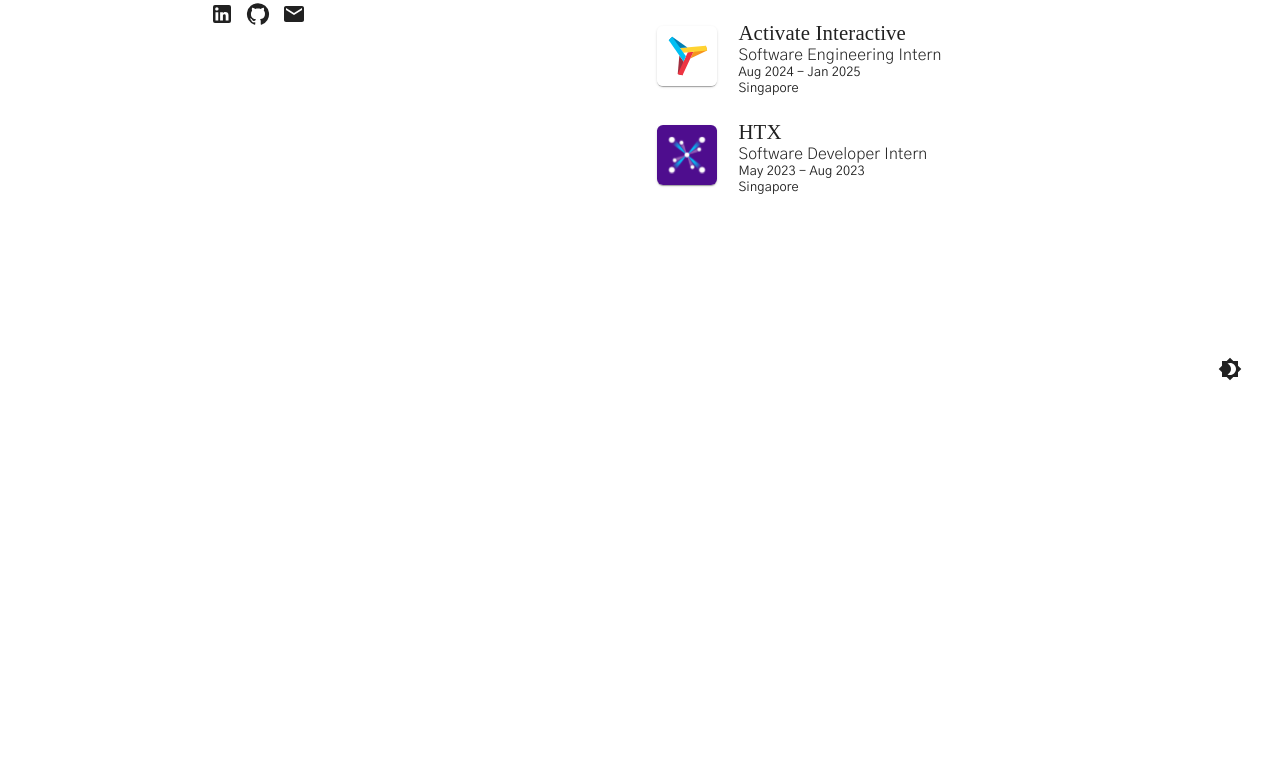
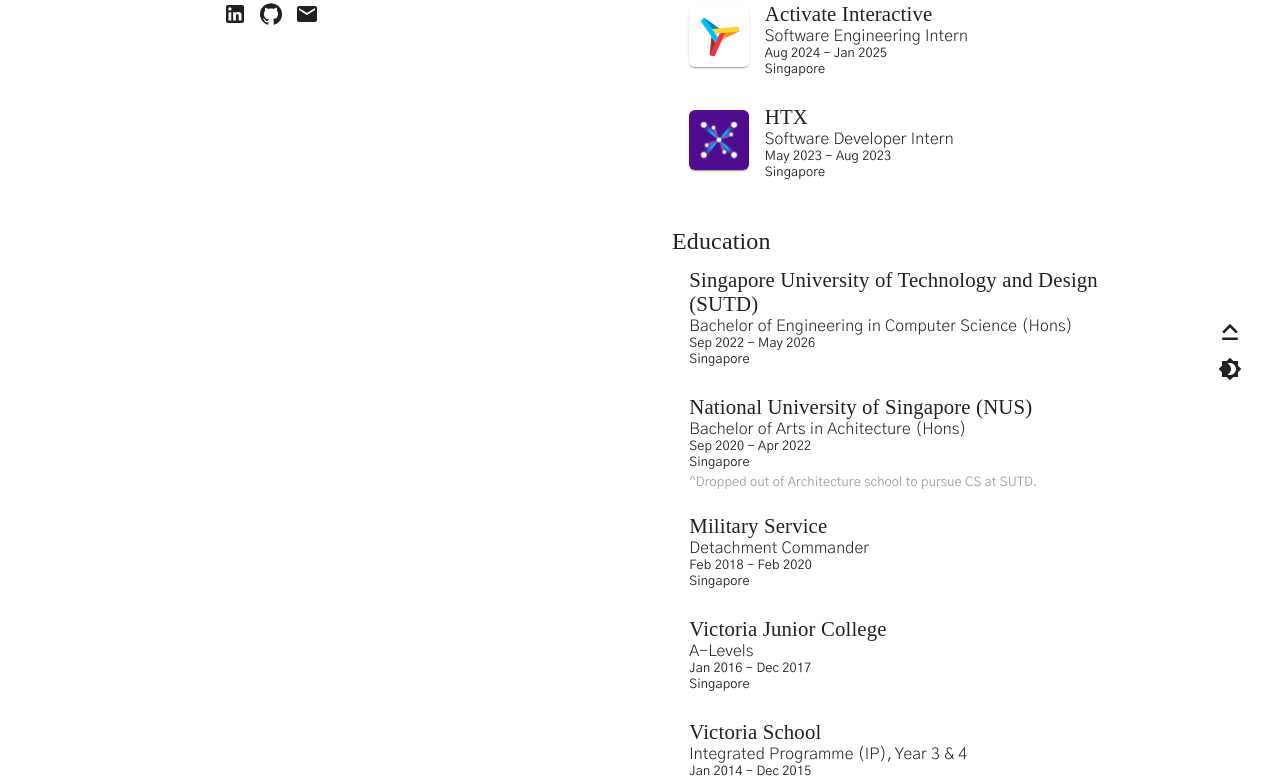
Before and after one commit to ElliotMonde/eliph, a React (Vite) app: page / in a window 1280 px wide. Shown: the part 379-1157 px from the top of the page. Before the commit the page ends 800 px from the top, so only its background shows below. Built offline with nearby package versions, Linux system fonts and the light colour scheme; a web font is replaced by a local one.

Commit message:
added scroll to top button and education section.

```diff
--- a/src/App.tsx
+++ b/src/App.tsx
@@ -7,6 +7,8 @@
 import { ThemeProvider, createTheme } from "@mui/material/styles"
 import CssBaseline from "@mui/material/CssBaseline"
 import { DarkModeContext } from "./provider/DarkProvider"
+import EducationSection from "./sections/Education"
+import ToTopButton from "./components/ToTopButton"
 
 export default function App() {
     const { isDark } = useContext(DarkModeContext);
@@ -31,13 +33,19 @@
             <CssBaseline />
             <div className="flex flex-wrap justify-center w-full h-screen">
                 <TitleCard />
+                <div className="flex flex-1 flex-col min-container">
                 <WorkExp />
-                <div className="absolute z-0 bottom-[10%]">
+                    <EducationSection />
+                </div>
+                {/* Floating components */}
+                <div className="fixed z-0 bottom-[10%]">
                     <Alert />
                 </div>
-                <div className="absolute z-0 bottom-[5%] right-[3%]">
+                <div className="flex flex-col fixed z-0 bottom-[5%] right-[3%] gap-3">
+                    <ToTopButton/>
                     <DarkModeButton />
                 </div>
+                {/*  */}
             </div>
         </ThemeProvider>
     )
--- a/src/components/Alert.tsx
+++ b/src/components/Alert.tsx
@@ -33,7 +33,7 @@
     const IconComponent = alertDetails.icon;
 
     const alertStyle: React.CSSProperties = {
-        transition: "opacity 0.5s ease-in-out",
+        transition: "opacity 0.8s ease-in-out",
         opacity: visible ? 1 : 0,
         padding: 1,
         borderRadius: 2,
--- a/src/components/JobCard.tsx
+++ b/src/components/JobCard.tsx
@@ -33,20 +33,23 @@
         overflow: "hidden",
         alignSelf: "top",
         marginTop: "1%",
+        marginRight: "1%",
     }
     return (
         <Card elevation={isHover ? 1 : 0 } style={cardStyle} onMouseEnter={() => { setIsHover(true) }} onMouseLeave={() => { setIsHover(false)}}>
-            <Card style={logoStyle}>
-                <img className="aspect-1/1 object-cover w-full h-full drop-shadow-sm" src={logo} />
-            </Card>
-            <div className='flex flex-col ml-[2%] mr-[2%] w-[80%]'>
+            {logo && <Card style={logoStyle}>
+                <img className="aspect-square object-cover w-full h-full drop-shadow-sm" src={logo} />
+            </Card>}
+            <div className='flex flex-col w-[80%]'>
                 <TextType text={company} theme='h3' />
                 <TextType text={role} theme="caption" />
                 <TextType text={`${month[startDate.month]} ${startDate.year} - ${typeof endDate == "string" ? endDate : `${month[endDate.month]} ${endDate.year}`}`} theme="date" />
                 <TextType text={location} theme="date" />
+                {description && <div className='text-zinc-400 leading-0.5 mt-1'>
                 {description.map((txt, ind) =>
-                    <TextType key={company + ind} text={txt} theme="body" />
-                )}
+                    <TextType key={company + ind} text={txt} theme="date" />
+                    )}
+                </div>}
             </div>
         </Card>
     )
--- a/src/components/TitleCard.tsx
+++ b/src/components/TitleCard.tsx
@@ -47,7 +47,7 @@
             </Card>
             {/* Name */}
             <div className="flex-col w-fit">
-                <TextType text="Elliot Phua" theme="header" />
+                <TextType text="Hi, I'm Elliot!" theme="header" />
                 {/* Socials */}
                 <div className="flex flex-row gap-3 max-sm:justify-center">
                     <Social link="https://www.linkedin.com/in/elliotphua/" icon=<LinkedInIcon /> />
--- /dev/null
+++ b/src/components/ToTopButton.tsx
@@ -0,0 +1,13 @@
+import KeyboardCapslockIcon from '@mui/icons-material/KeyboardCapslock';
+
+export default function ToTopButton() {
+    const toTop = () => {
+        window.scrollTo({
+            top: 0,
+            behavior: 'smooth',
+        });
+    }
+    return (
+        <button className="scale-[1.3] cursor-pointer" onClick={toTop}><KeyboardCapslockIcon/></button>
+    )
+}
--- a/src/components/typography/TextType.tsx
+++ b/src/components/typography/TextType.tsx
@@ -5,6 +5,6 @@
 
 export default function TextType({ text, theme }: TypographyProp) {
     return (
-        <p className={`${theme}`}>{text}</p>
+        <span className={theme}>{text}</span>
     )
 }
--- a/src/data/experience.ts
+++ b/src/data/experience.ts
@@ -103,3 +103,96 @@
         logo: "/htx_logo.svg",
     },
 ]
+
+export const educationExperience: Experience[] = [
+    {
+        company: "Singapore University of Technology and Design (SUTD)",
+        role: "Bachelor of Engineering in Computer Science (Hons)" ,
+        startDate: {
+            month: 9,
+            year: 2022,
+        },
+        endDate: {
+            month: 5,
+            year: 2026,
+        },
+        location: "Singapore",
+        description: [""],
+        logo: "",
+    },
+    {
+        company: "National University of Singapore (NUS)",
+        role: "Bachelor of Arts in Achitecture (Hons)",
+        startDate: {
+            month: 9,
+            year: 2020,
+        },
+        endDate: {
+            month: 4,
+            year: 2022,
+        },
+        location: "Singapore",
+        description: ["^Dropped out of Architecture school to pursue CS at SUTD."],
+        logo: "",
+    },
+    {
+        company: "Military Service",
+        role: "Detachment Commander",
+        startDate: {
+            month: 2,
+            year: 2018,
+        },
+        endDate: {
+            month: 2,
+            year: 2020,
+        },
+        location: "Singapore",
+        description: [""],
+        logo: "",
+    },
+    {
+        company: "Victoria Junior College",
+        role: "A-Levels",
+        startDate: {
+            month: 1,
+            year: 2016,
+        },
+        endDate: {
+            month: 12,
+            year: 2017,
+        },
+        location: "Singapore",
+        description: [""],
+        logo: "",
+    },
+    {
+        company: "Victoria School",
+        role: "Integrated Programme (IP), Year 3 & 4",
+        startDate: {
+            month: 1,
+            year: 2014,
+        },
+        endDate: {
+            month: 12,
+            year: 2015,
+        },
+        location: "Singapore",
+        description: [""],
+        logo: "",
+    },
+    {
+        company: "Victoria School",
+        role: "O-Levels, Year 1 & 2",
+        startDate: {
+            month: 1,
+            year: 2012,
+        },
+        endDate: {
+            month: 12,
+            year: 2013,
+        },
+        location: "Singapore",
+        description: [""],
+        logo: "",
+    },
+]
--- a/src/sections/Education.tsx
+++ b/src/sections/Education.tsx
@@ -1,10 +1,15 @@
-import TextType from "@/components/typography/TextType";
+import { educationExperience } from "../data/experience";
+import TextType from "../components/typography/TextType";
 import Section from "./Section";
+import JobCard from "../components/JobCard";
 
 export default function EducationSection() {
     return (
         <Section>
             <TextType text="Education" theme={"subheader"} />
+            {educationExperience.map((exp, ind) => (
+                <JobCard key={ `${exp.company} + ${ind}`} {...exp} />
+            ))}
         </Section>
     )
 }
--- a/src/sections/Section.tsx
+++ b/src/sections/Section.tsx
@@ -2,5 +2,5 @@
     children: React.ReactNode;
 }
 export default function Section({ children }: SectionProp) {
-    return <div className="pl-[5%] pr-[5%] pt-[5%] flex-1 min-container">{children}</div>
+    return <div className="pl-[5%] pr-[5%] pt-[5%] flex-1">{children}</div>
 }
--- a/src/style.css
+++ b/src/style.css
@@ -44,11 +44,13 @@
 .h3 {
   font: 1.3rem var(--serif);
   font-weight: 400;
+
 }
 
 .caption {
   font: 1rem var(--san);
   font-weight: 300;
+  font-style: italic;
 }
 
 .body {
@@ -59,6 +61,7 @@
 .date {
   font: 0.8rem var(--san);
   font-weight: 0.8rem;
+  font-style: italic;
 }
 
 .min-container {
```
